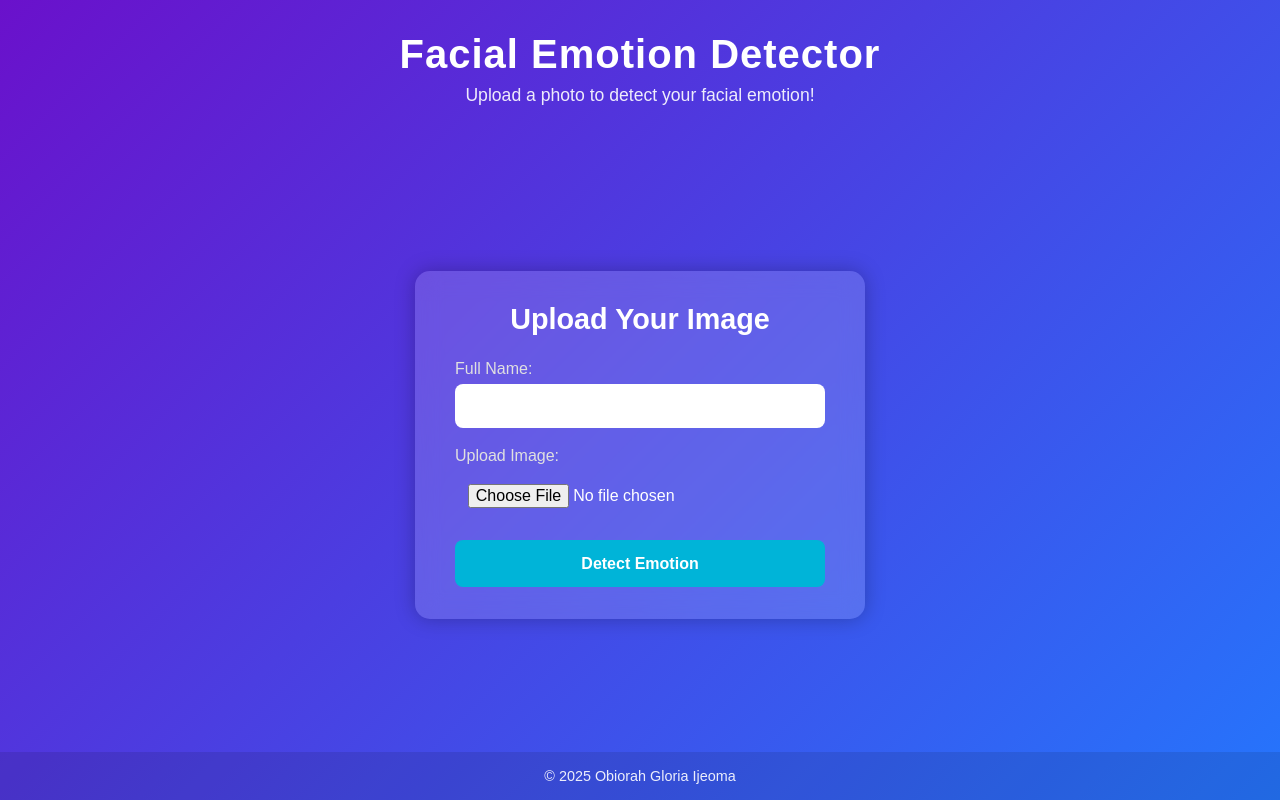
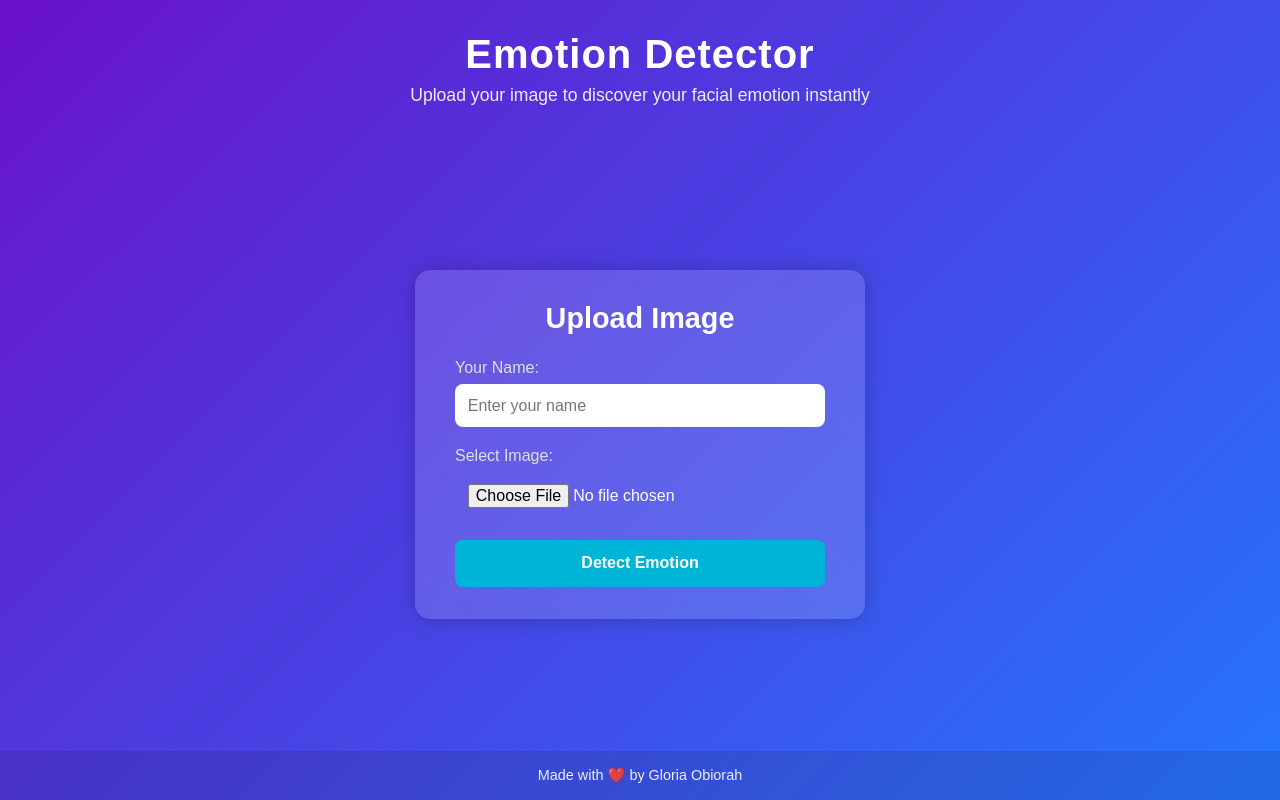
Before and after one commit to DevGloriaa/Emotion_detetector, a Flask app: page / in a window 1280 px wide. Run offline with Flask 3, Linux system fonts and the light colour scheme.

Commit message:
update: pre-trained model added

```diff
--- a/app.py
+++ b/app.py
@@ -1,60 +1,38 @@
 from flask import Flask, render_template, request
 from model import predict_emotion
-import sqlite3
 import os
 from datetime import datetime
 
 app = Flask(__name__)
-
-DB_PATH = "database/users.db"
 UPLOAD_FOLDER = "static/uploads"
 os.makedirs(UPLOAD_FOLDER, exist_ok=True)
-os.makedirs("database", exist_ok=True)
+app.config["UPLOAD_FOLDER"] = UPLOAD_FOLDER
 
+@app.route("/")
+def index():
+    return render_template("index.html")
 
-def init_db():
-    conn = sqlite3.connect(DB_PATH)
-    cursor = conn.cursor()
-    cursor.execute('''CREATE TABLE IF NOT EXISTS users (
-        id INTEGER PRIMARY KEY AUTOINCREMENT,
-        name TEXT,
-        image_path TEXT,
-        emotion TEXT,
-        confidence REAL,
-        timestamp TEXT
-    )''')
-    conn.commit()
-    conn.close()
+@app.route("/detect", methods=["POST"])
+def detect():
+    name = request.form.get("name")
+    file = request.files["image"]
 
-init_db()
+    if not file:
+        return "No file uploaded", 400
 
-@app.route("/", methods=["GET", "POST"])
-def index():
-    if request.method == "POST":
-        name = request.form["name"]
-        file = request.files["image"]
+    file_path = os.path.join(app.config["UPLOAD_FOLDER"], file.filename)
+    file.save(file_path)
 
-        if not file:
-            return "Please upload an image."
+    label, confidence = predict_emotion(file_path)
 
-        file_path = os.path.join(UPLOAD_FOLDER, file.filename)
-        file.save(file_path)
-
-        emotion, confidence = predict_emotion(file_path)
-        timestamp = datetime.now().strftime("%Y-%m-%d %H:%M:%S")
-
-        conn = sqlite3.connect(DB_PATH)
-        cursor = conn.cursor()
-        cursor.execute("INSERT INTO users (name, image_path, emotion, confidence, timestamp) VALUES (?, ?, ?, ?, ?)",
-                       (name, file_path, emotion, confidence, timestamp))
-        conn.commit()
-        conn.close()
-
-        return render_template("result.html", name=name, image_path=file_path,
-                               emotion=emotion, confidence=round(confidence*100, 2),
-                               timestamp=timestamp)
-
-    return render_template("index.html")
+    return render_template(
+        "result.html",
+        name=name,
+        filename=file.filename,
+        label=label,
+        confidence=confidence,
+        timestamp=datetime.now().strftime("%Y-%m-%d %H:%M:%S")
+    )
 
 if __name__ == "__main__":
     app.run(debug=True)
--- a/model.py
+++ b/model.py
@@ -1,14 +1,11 @@
 from transformers import AutoModelForImageClassification, AutoImageProcessor
+from PIL import Image
 import torch
-from PIL import Image
 
-MODEL_NAME = "dima806/facial_emotions_image_detection"
 
-print("Downloading and loading emotion detection model...")
+MODEL_NAME = "tae898/emotion-detection-facial"
+processor = AutoImageProcessor.from_pretrained(MODEL_NAME)
 model = AutoModelForImageClassification.from_pretrained(MODEL_NAME)
-processor = AutoImageProcessor.from_pretrained(MODEL_NAME)
-print("Model loaded successfully.")
-
 
 def predict_emotion(image_path):
     image = Image.open(image_path).convert("RGB")
@@ -16,9 +13,9 @@ def predict_emotion(image_path):
 
     with torch.no_grad():
         outputs = model(**inputs)
-        probs = torch.nn.functional.softmax(outputs.logits, dim=-1)
-        pred_idx = probs.argmax().item()
-        label = model.config.id2label[pred_idx]
-        confidence = probs[0][pred_idx].item()
+        logits = outputs.logits
+        predicted_class = torch.argmax(logits, dim=-1).item()
+        confidence = torch.nn.functional.softmax(logits, dim=-1)[0][predicted_class].item()
 
-    return label, confidence
+    label = model.config.id2label[predicted_class]
+    return label, round(confidence * 100, 2)
--- a/requirements.txt
+++ b/requirements.txt
@@ -0,0 +1,5 @@
+Flask
+torch
+transformers
+Pillow
+gunicorn
--- a/static/style.css
+++ b/static/style.css
@@ -41,18 +39,15 @@ main {
   padding: 2rem;
 }
 
-/* ===== Card (Form + Result) ===== */
 .card {
   background: rgba(255, 255, 255, 0.15);
   backdrop-filter: blur(12px);
-  -webkit-backdrop-filter: blur(12px);
   border-radius: 15px;
   padding: 2rem 2.5rem;
   width: 100%;
   max-width: 450px;
-  box-shadow: 0 0 20px rgba(0, 0, 0, 0.25);
+  box-shadow: 0 0 20px rgba(0, 0, 0, 0.2);
   color: #fff;
-  text-align: left;
   animation: slideUp 0.7s ease;
 }
 
--- a/templates/index.html
+++ b/templates/index.html
@@ -3,34 +3,36 @@
 <head>
   <meta charset="UTF-8">
   <meta name="viewport" content="width=device-width, initial-scale=1.0">
-  <title>Emotion Detection</title>
+  <title>Emotion Detector</title>
   <link rel="stylesheet" href="{{ url_for('static', filename='style.css') }}">
 </head>
 <body>
   <header>
-    <h1>Facial Emotion Detector</h1>
-    <p>Upload a photo to detect your facial emotion!</p>
+    <h1>Emotion Detector</h1>
+    <p>Upload your image to discover your facial emotion instantly</p>
   </header>
 
   <main>
     <div class="card">
-      <h2>Upload Your Image</h2>
-      <form method="POST" enctype="multipart/form-data">
+      <h2>Upload Image</h2>
+      <form action="/detect" method="post" enctype="multipart/form-data">
         <div class="input-group">
-          <label for="name">Full Name:</label>
-          <input type="text" name="name" required>
+          <label for="name">Your Name:</label>
+          <input type="text" id="name" name="name" placeholder="Enter your name" required>
         </div>
+
         <div class="input-group">
-          <label for="image">Upload Image:</label>
-          <input type="file" name="image" accept="image/*" required>
+          <label for="image">Select Image:</label>
+          <input type="file" id="image" name="image" accept="image/*" required>
         </div>
+
         <button type="submit">Detect Emotion</button>
       </form>
     </div>
   </main>
 
   <footer>
-    <p>© 2025 Obiorah Gloria Ijeoma</p>
+    <p>Made with ❤️ by Gloria Obiorah</p>
   </footer>
 </body>
 </html>
```
Also changed, not shown: other parts of static/style.css (+24 -53 lines).
